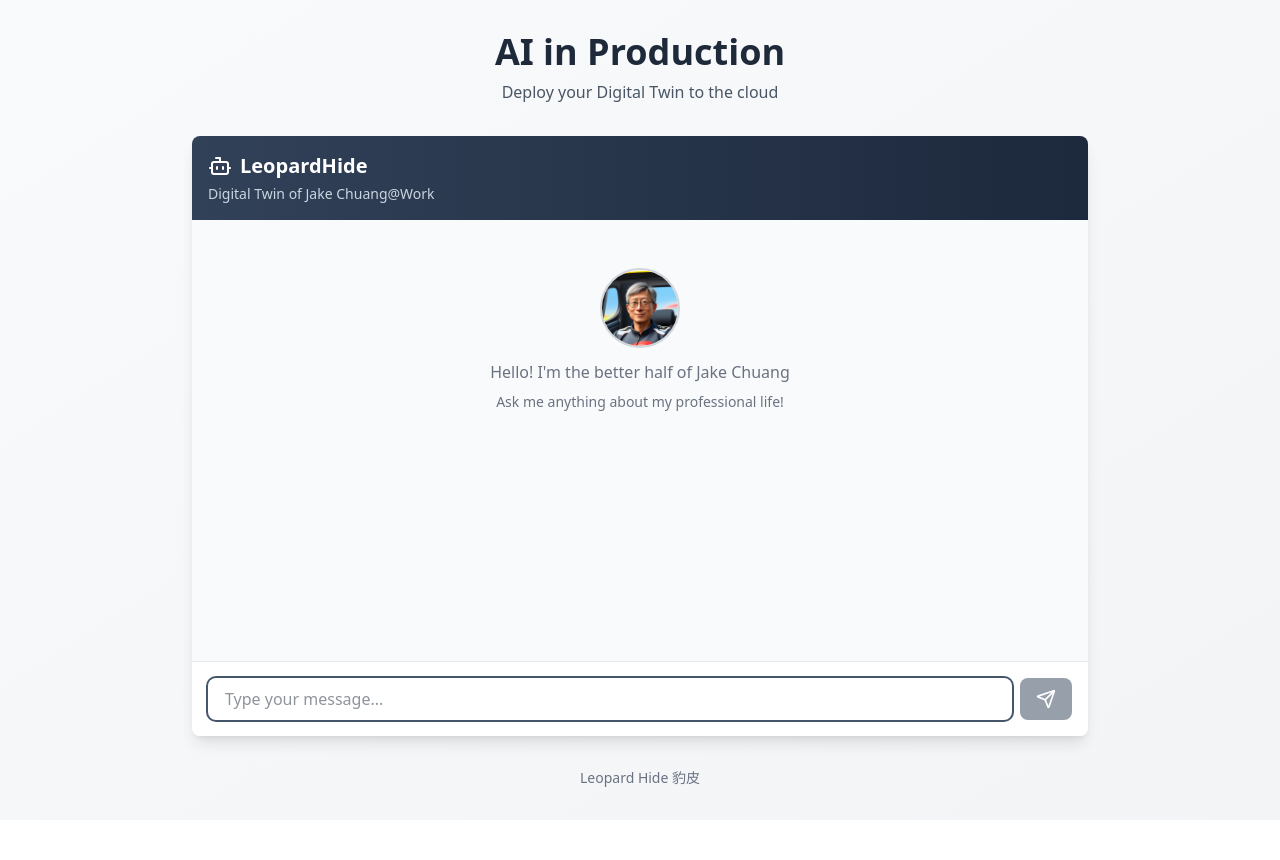
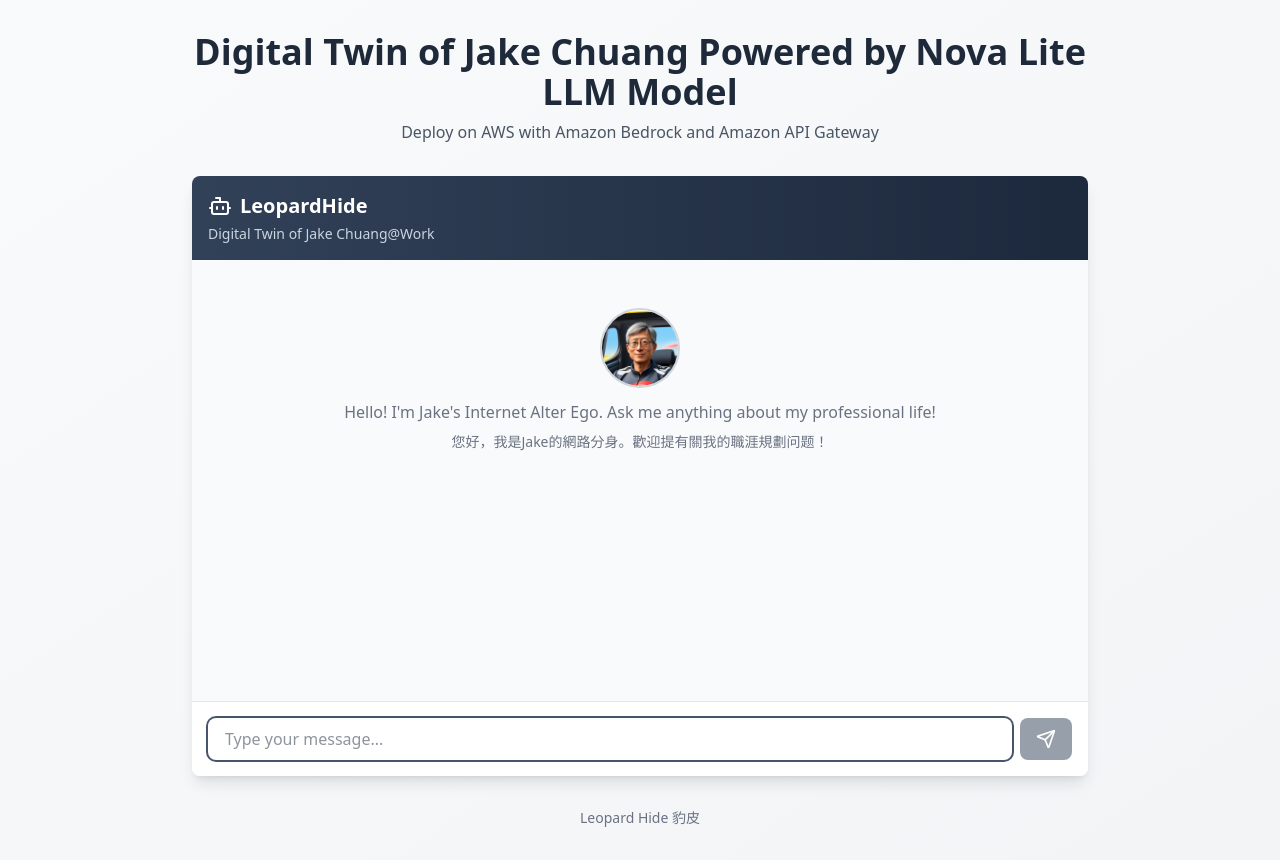
Before and after one commit to jcsaratoga/leopard-hide, a Next.js app in the folder frontend/: page / in a window 1280 px wide. Before the commit the page ends 820 px from the top, so only its background shows below. Built offline with nearby package versions, Linux system fonts and the light colour scheme.

Commit message:
Add Chinese Greeting

```diff
--- a/frontend/app/page.tsx
+++ b/frontend/app/page.tsx
@@ -6,10 +6,10 @@
       <div className="container mx-auto px-4 py-8">
         <div className="max-w-4xl mx-auto">
           <h1 className="text-4xl font-bold text-center text-gray-800 mb-2">
-            AI in Production
+            Digital Twin of Jake Chuang Powered by Nova Lite LLM Model
           </h1>
           <p className="text-center text-gray-600 mb-8">
-            Deploy your Digital Twin to the cloud
+            Deploy on AWS with Amazon Bedrock and Amazon API Gateway
           </p>
 
           <div className="h-[600px]">
--- a/frontend/components/twin.tsx
+++ b/frontend/components/twin.tsx
@@ -126,8 +126,8 @@
                         ) : (
                             <Bot className="w-12 h-12 mx-auto mb-3 text-gray-400" />
                         )}
-                        <p>Hello! I&apos;m the better half of Jake Chuang</p>
-                        <p className="text-sm mt-2">Ask me anything about my professional life!</p>
+                        <p>Hello! I&apos;m Jake&apos;s Internet Alter Ego. Ask me anything about my professional life!</p>
+                        <p className="text-sm mt-2">您好，我是Jake的網路分身。歡迎提有關我的職涯規劃问题！</p>
                     </div>
                 )}
 
```
